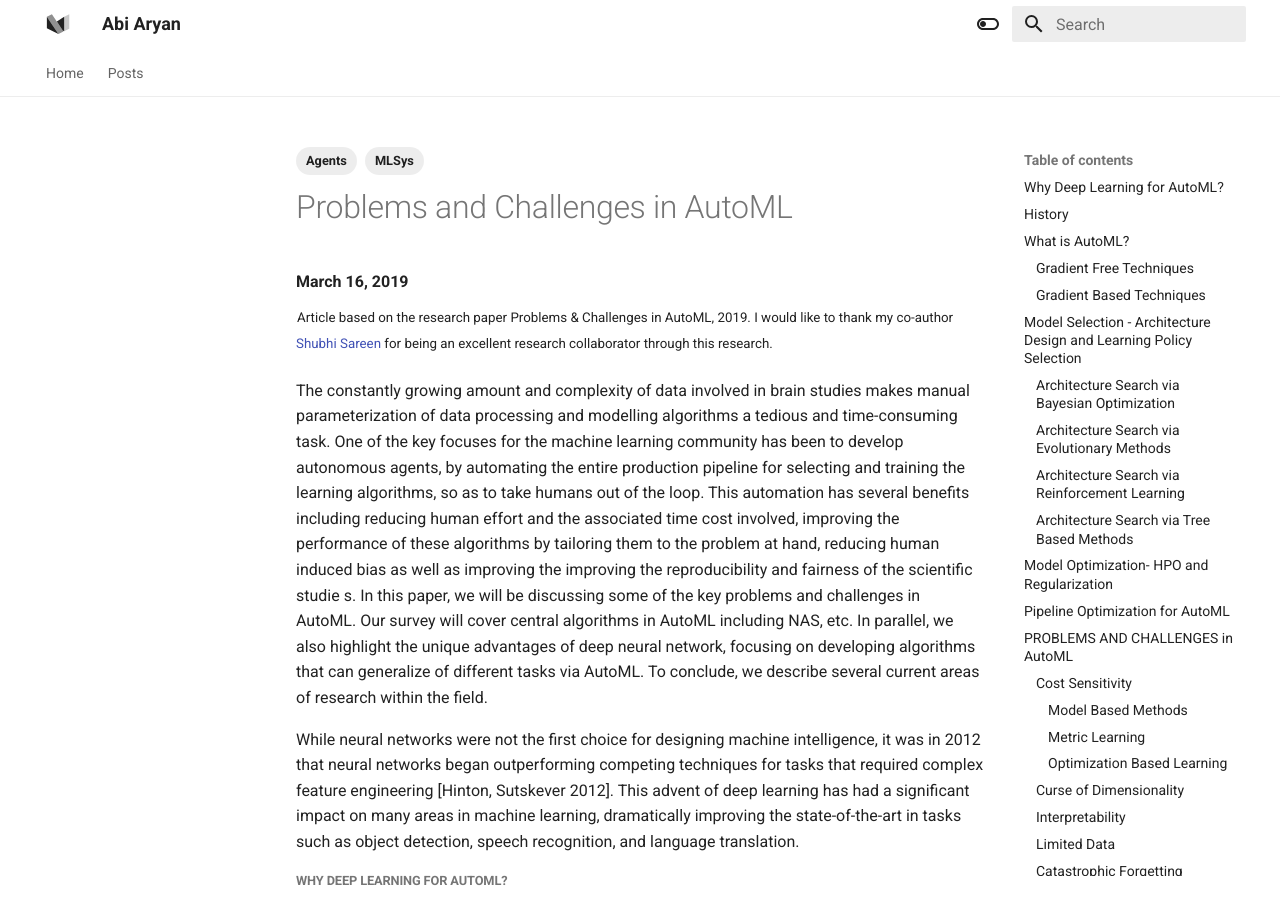
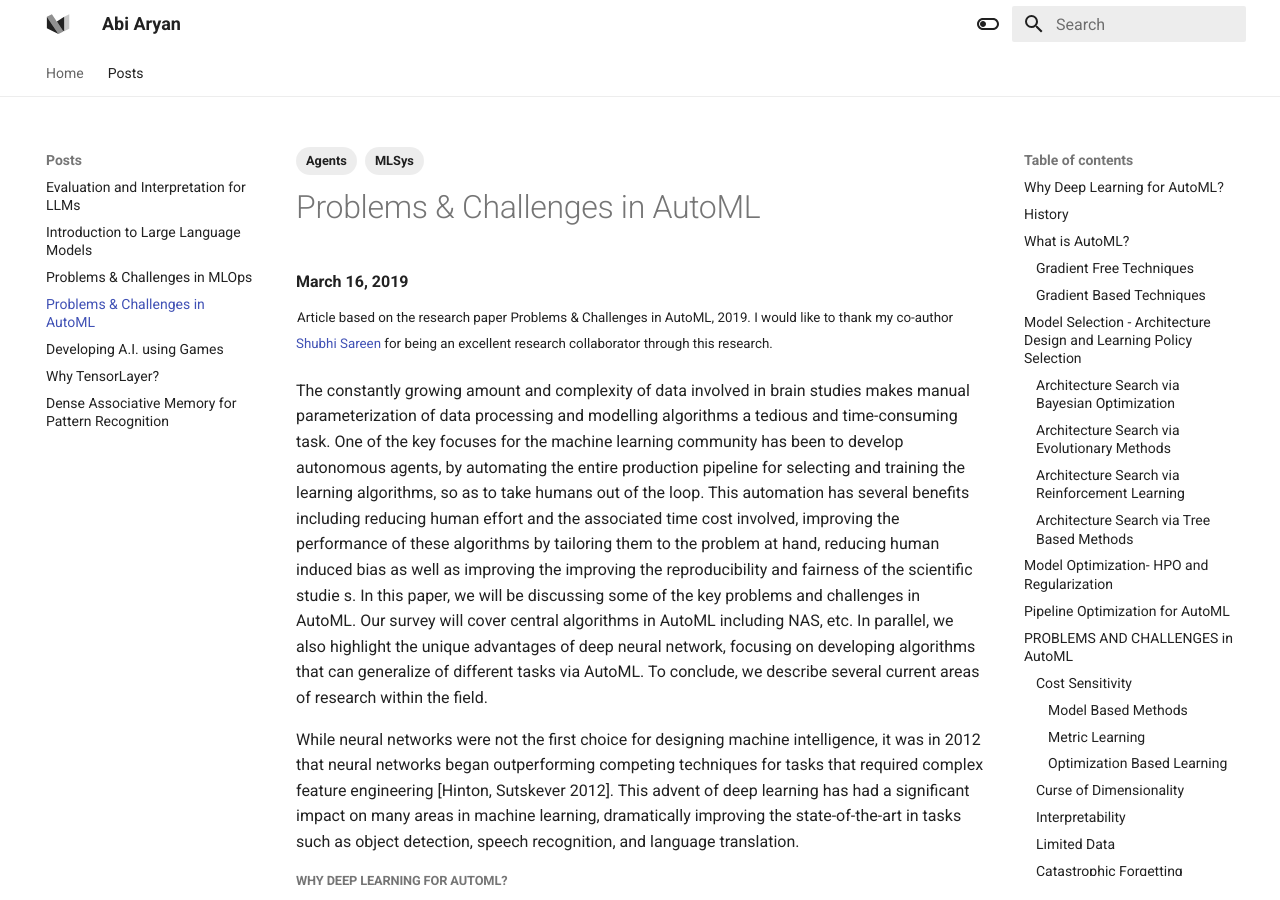
Before and after one commit to goabiaryan/abiaryan.com, an MkDocs documentation site: the page built from docs/posts/automl-problems-2019.md, in a window 1280 px wide and 900 px high. Built offline with MkDocs 1.6.1 and Material for MkDocs 9.7.7, drawn with Linux system fonts in a browser that asks for light colours; comment, search, counter and statistics services are not loaded.

Commit message:
feb 16 update

```diff
--- a/mkdocs.yml
+++ b/mkdocs.yml
@@ -214,7 +214,7 @@ nav:
       - Evaluation and Interpretation for LLMs: posts/llm-evals.md
       - Introduction to Large Language Models: posts/intro-llms.md
       - Problems & Challenges in MLOps: posts/mlops-open-problems.md
-      - Problems & Challenges in AutoML: post/automl-problems-2019.md
+      - Problems & Challenges in AutoML: posts/automl-problems-2019.md
       - Developing A.I. using Games: posts/game-ai.md
       - Why TensorLayer?: posts/why-tensorlayer.md
       - Dense Associative Memory for Pattern Recognition: posts/associative-memory.md
```
Also changed, not shown: site/404.html, site/blog/index.html, site/extra-stuff/podcast/posts/legal-tech/index.html, site/extra-stuff/posts/about/index.html, site/extra-stuff/posts/fun-zone/posts/news/index.html, site/extra-stuff/posts/fun-zone/posts/reading/index.html, site/index.html, site/posts/associative-memory/index.html, site/posts/automl-problems-2019/index.html, site/posts/game-ai/index.html, site/posts/intro-llms/index.html, site/posts/llm-evals/index.html, site/posts/mlops-open-problems/index.html, site/posts/why-tensorlayer/index.html, 1 more files, 2 other files.
